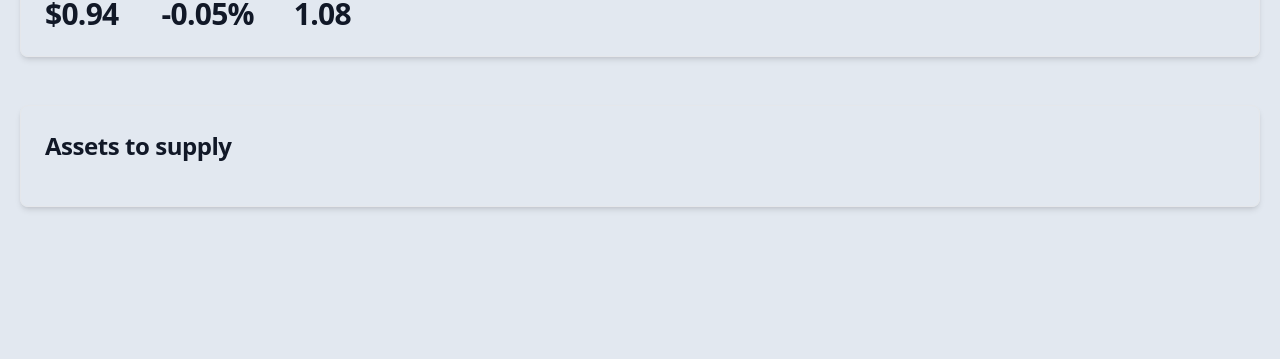
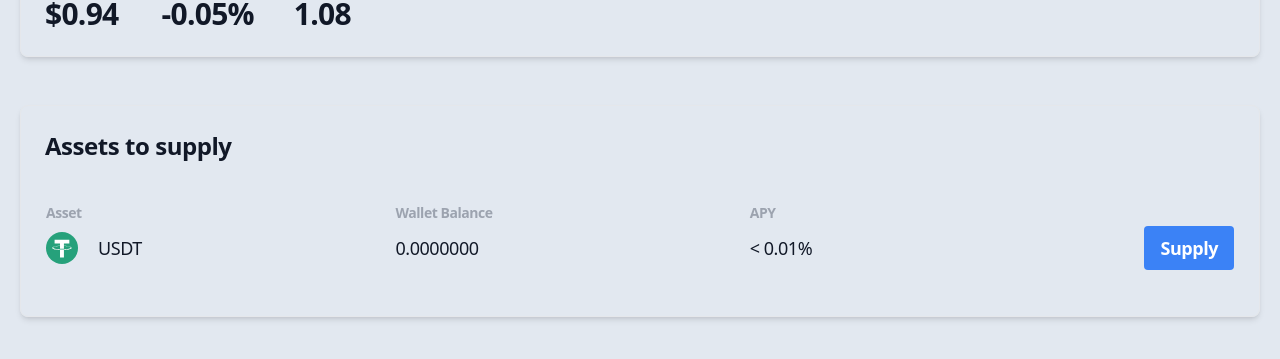
Before and after one commit to alejoviola/Radish-challenge-frontend, a Next.js app: page /dashboard in a window 1280 px wide. Shown: the part 317-676 px from the top of the page. Built offline with nearby package versions, Linux system fonts and the light colour scheme; what wagmi would draw is missing.

Commit message:
Table Component

```diff
--- a/package.json
+++ b/package.json
@@ -9,6 +9,8 @@
     "lint": "next lint"
   },
   "dependencies": {
+    "@headlessui/react": "^1.7.7",
+    "@heroicons/react": "^2.0.13",
     "@next/font": "13.1.1",
     "@rainbow-me/rainbowkit": "^0.8.1",
     "@types/node": "18.11.18",
--- a/pages/dashboard.tsx
+++ b/pages/dashboard.tsx
@@ -5,7 +5,7 @@ import React from 'react'
 import Image from 'next/image'
 
 // Components
-import { NetworkCard, CardContainer } from '../src/components'
+import { NetworkCard, CardContainer, SupplyTable } from '../src/components'
 
 import Polygon from '../src/assets/networks/polygon.svg'
 
@@ -38,7 +38,9 @@ export default function Dashboard() {
           </div>
         </div>
 
-        <CardContainer title='Assets to supply'></CardContainer>
+        <CardContainer title='Assets to supply'>
+          <SupplyTable />
+        </CardContainer>
       </div>
     </main>
   )
--- a/src/components/Card/CardContainer/CardContainer.tsx
+++ /dev/null
@@ -1,78 +0,0 @@
-// React
-import React from 'react'
-
-type CardContainerProps = {
-  title: string
-  children: React.ReactNode
-}
-
-const CardContainer = ({ title, children }: CardContainerProps) => {
-  return (
-    <div className={styles.CardContainer}>
-      <div className={styles.Card}>
-        <h2 className={styles.Title}>{title}</h2>
-
-        {children}
-
-        {/* <table className={styles.Table}>
-          <thead>
-            <tr className={styles.Label}>
-              <th>Asset</th>
-              <th>Wallet Balance</th>
-              <th>APY</th>
-            </tr>
-          </thead>
-
-          <tbody>
-            <tr className={styles.Items}>
-              <td className={styles.TokenItem}>
-                <Image
-                  src={require('../../../assets/tokens/usdt.svg')}
-                  alt={'Network Image'}
-                  className={styles.TokenImage}
-                />
-                <p>USDT</p>
-              </td>
-              <td>0.1000000</td>
-              <td>{`< 0.01%`}</td>
-              <td className={styles.ButtonsContainer}>
-                <button className={styles.Button}>Supply</button>
-              </td>
-            </tr>
-          </tbody>
-        </table> */}
-      </div>
-    </div>
-  )
-}
-
-const styles = {
-  CardContainer: `
-    py-6
-    `,
-  Card: `
-    flex
-    flex-col
-    p-6
-
-    text-lg
-    font-bold
-    text-gray-900
-    tracking-tight
-
-    border
-    border-gray-200
-    rounded-lg
-    shadow-md
-
-    dark:text-white
-    dark:bg-gray-800
-    dark:border-gray-700
-    `,
-  Title: `
-    mb-5
-    text-2xl
-    `,
-}
-
-export default CardContainer
--- /dev/null
+++ b/src/components/Containers/CardContainer/CardContainer.tsx
@@ -0,0 +1,49 @@
+// React
+import React from 'react'
+
+type CardContainerProps = {
+  title: string
+  children: React.ReactNode
+}
+
+const CardContainer = ({ title, children }: CardContainerProps) => {
+  return (
+    <div className={styles.CardContainer}>
+      <div className={styles.Card}>
+        <h2 className={styles.Title}>{title}</h2>
+        {children}
+      </div>
+    </div>
+  )
+}
+
+const styles = {
+  CardContainer: `
+    py-6
+    `,
+  Card: `
+    flex
+    flex-col
+    p-6
+
+    text-lg
+    font-bold
+    text-gray-900
+    tracking-tight
+
+    border
+    border-gray-200
+    rounded-lg
+    shadow-md
+
+    dark:text-white
+    dark:bg-gray-800
+    dark:border-gray-700
+    `,
+  Title: `
+    mb-5
+    text-2xl
+    `,
+}
+
+export default CardContainer
--- /dev/null
+++ b/src/components/TableItems/SupplyItem/SupplyItem.tsx
@@ -0,0 +1,54 @@
+import Image from 'next/image'
+import React from 'react'
+
+const SupplyItem = () => {
+  return (
+    <tr className={styles.Items}>
+      <td className={styles.TokenItem}>
+        <Image
+          src={require('../../../assets/tokens/usdt.svg')}
+          alt={'Network Image'}
+          className={styles.TokenImage}
+        />
+        <p>USDT</p>
+      </td>
+      <td>0.0000000</td>
+      <td>{`< 0.01%`}</td>
+      <td className={styles.ButtonsContainer}>
+        <button className={styles.Button}>Supply</button>
+      </td>
+    </tr>
+  )
+}
+
+const styles = {
+  Items: `
+      box-content
+      font-normal
+      `,
+  TokenImage: `
+      mr-5
+      sm:w-8
+      `,
+  TokenItem: `
+      flex
+      items-center
+      py-2
+      `,
+  ButtonsContainer: `
+      w-64
+      text-right
+      `,
+  Button: `
+      bg-blue-500
+      hover:bg-blue-700
+      text-white
+      font-bold
+      ml-3
+      py-2
+      px-4
+      rounded
+      `,
+}
+
+export default SupplyItem
--- /dev/null
+++ b/src/components/Tables/SupplyTable/SupplyTable.tsx
@@ -0,0 +1,34 @@
+import Image from 'next/image'
+import React from 'react'
+import SupplyItem from '../../TableItems/SupplyItem/SupplyItem'
+
+const SupplyTable = () => {
+  return (
+    <table className={styles.Table}>
+      <thead>
+        <tr className={styles.Label}>
+          <th>Asset</th>
+          <th>Wallet Balance</th>
+          <th>APY</th>
+        </tr>
+      </thead>
+
+      <tbody>
+        <SupplyItem />
+      </tbody>
+    </table>
+  )
+}
+
+const styles = {
+  Table: `
+    my-5
+    text-left
+    `,
+  Label: `
+    text-sm
+    text-gray-400
+    `,
+}
+
+export default SupplyTable
```
Also changed, not shown: src/components/index.js (+7 -1 lines), 1 other file (tests, documents, lock files or other folders).
